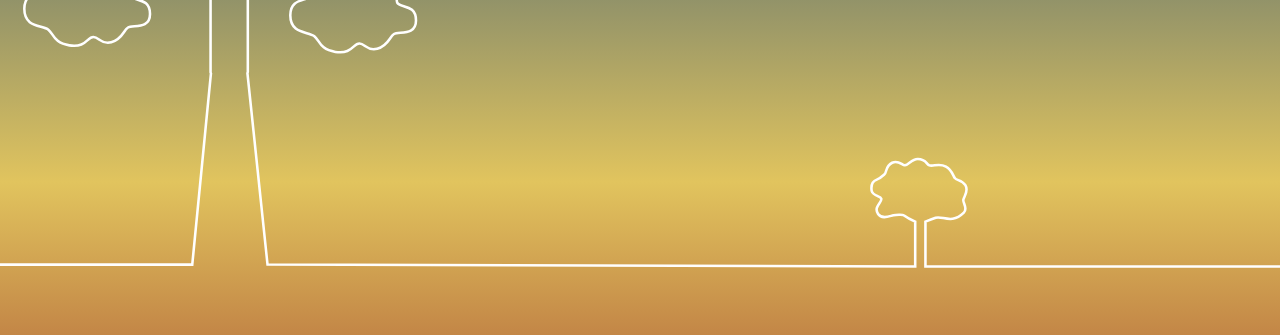
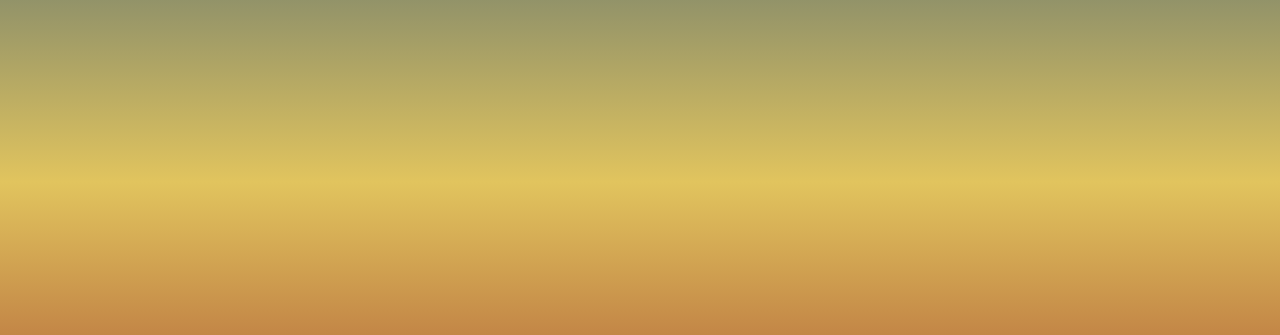
Before and after one commit to FlemmingBehrend/log-finder, a plain HTML site: page public/index.html in a window 1280 px wide. Shown: the part 378-713 px from the top of the page. Drawn offline with Linux system fonts and the light colour scheme.

Commit message:
updated|

```diff
--- a/public/index.html
+++ b/public/index.html
@@ -13,34 +13,7 @@
     <div class="wrapper">
         <div class="graphics">
             <div class="tower">
-                <svg version="1.1" id="Layer_1" xmlns="http://www.w3.org/2000/svg" xmlns:xlink="http://www.w3.org/1999/xlink" x="0px" y="0px"
-                     viewBox="-11 170 1000 429" enable-background="new -11 170 1000 429" xml:space="preserve">
-                    <path class="path" fill="none" stroke="#FFFFFF" stroke-width="2" stroke-miterlimit="10" d="M989,595H712v-35c0,0,4.5-1.8,8-3
-                                                                                                  c5.2-1.8,12.5,5.3,22-4c3.4-3.4-0.9-7.8-0.4-10.1c0.7-3.1,4.4-6.8,1.6-11.4c-2.6-4.2-6.9-3.6-8.2-5.5c-1.7-2.3-2.2-6.3-7-9
-                                                                                                  c-5.6-3.1-9.9,0.2-13-1c-2.5-0.9-2.3-5-9-5c-4.8,0-7.2,4.8-10,5c-2.3,0.2-4.9-4.5-10-2c-5.5,2.8-4,7.3-6,9c-1.4,1.2-3.1,3.2-6,4.2
-                                                                                                  c-2.6,0.9-4.9,3-4,8.8c0.6,3.7,6.8,4.1,7.5,6c1,2.9-6.4,6.2-2.5,12c3,4.5,9,1.6,12,1c1.9-0.4,7.1-0.7,8,0c3.4,2.5,9,5,9,5v35
-                                                                                                  l-506-1.5L182.3,444l0.3-0.8v-69.6l-0.2-0.2l12.3-72.3c10.9-2.6,16.5-6.5,16.5-6.5l-5.2-2.9l1.1-5.8l15-3.3l-10.1-3.9l1.2-4.6
-                                                                                                  c-15.8-8.3-32.2-11-32.2-11v-3.6l4.1-6.5h-4.9v-4.4h-8.3V244h-1.2l-1.7-31.2l-1-1.3l-1,1.3l-1.7,31.2h-1.2v4.8h-8.3v4.4h-4.9
-                                                                                                  l4.1,6.5v3.6c0,0-16.5,2.7-32.2,11l1.2,4.6l-10.1,3.9l15,3.3l1.1,5.8l-5.1,2.9c0,0,5.5,3.9,16.4,6.5l12.3,72.4l-0.1,0.1v69.6
-                                                                                                  l0.3,0.8l-14.6,149.4h-1.2H-11"/>
-                    <path class="path" fill="none" stroke="#FFFFFF" stroke-width="2" stroke-miterlimit="10" d="M8,393.7c0-13.5,12.1-10.8,15.6-14.7
-                                                                                                  c2.8-3.2-1-8.8,9-13.9c7.9-4.1,9.7,1,13.1,0.8c4.5-0.3,3.3-6.7,14.7-6.6c12.7,0.2,11.2,8.4,14.7,10.6c3,1.9,7.9-2.1,13.9,4.1
-                                                                                                  c3.8,4,1.3,7.4,2.5,9.8c2.2,4.4,14.7,0.9,14.7,13.9c0,12.2-13.5,8.3-17.2,10.6c-3.6,2.3-4.4,9.3-13.1,11.5c-8,2-9.5-4-13.9-4.1
-                                                                                                  c-5-0.1-5.5,8.6-18.8,6.6c-12.3-1.9-12.3-9.1-16.4-12.3C21.9,406.3,8,408.6,8,393.7z"/>
-                    <path class="path" fill="none" stroke="#FFFFFF" stroke-width="2" stroke-miterlimit="10" d="M325.1,313.9c-3.9,3-3.9,10-15.7,11.8
-                                                                                                  c-12.8,2-13.3-6.4-18-6.3c-4.3,0.1-5.7,5.8-13.3,3.9c-8.4-2.1-9.1-8.8-12.5-11c-3.6-2.3-16.5,1.5-16.5-10.2c0-12.4,12-9.1,14.1-13.3
-                                                                                                  c1.1-2.3-1.3-5.6,2.4-9.4c5.8-6,10.4-2.1,13.3-3.9c3.4-2.1,2-10,14.1-10.2c11-0.2,9.9,6,14.1,6.3c3.3,0.2,5-4.7,12.5-0.8
-                                                                                                  c9.6,4.9,6,10.3,8.6,13.3c3.3,3.7,14.9,1.2,14.9,14.1C343.1,312.5,329.8,310.3,325.1,313.9z"/>
-                    <path class="path" fill="none" stroke="#FFFFFF" stroke-width="2" stroke-miterlimit="10" d="M18.4,229.5c0-13.5,12.1-10.8,15.6-14.7
-                                                                                                  c2.8-3.2-1-8.8,9-13.9c7.9-4.1,9.7,1,13.1,0.8c4.5-0.3,3.3-6.7,14.7-6.6c12.7,0.2,11.2,8.4,14.7,10.6c3,1.9,7.9-2.1,13.9,4.1
-                                                                                                  c3.8,4,1.3,7.4,2.5,9.8c2.2,4.4,14.7,0.9,14.7,13.9c0,12.2-13.5,8.3-17.2,10.6c-3.6,2.3-4.4,9.3-13.1,11.5c-8,2-9.5-4-13.9-4.1
-                                                                                                  c-5-0.1-5.5,8.6-18.8,6.6c-12.3-1.9-12.3-9.1-16.4-12.3C32.2,242.1,18.4,244.4,18.4,229.5z"/>
-                    <path class="path" fill="none" stroke="#FFFFFF" stroke-width="2" stroke-miterlimit="10" d="M215.8,398.8c0-13.5,12.1-10.8,15.6-14.7
-                                                                                                  c2.8-3.2-1-8.8,9-13.9c7.9-4.1,9.7,1,13.1,0.8c4.5-0.3,3.3-6.7,14.7-6.6c12.7,0.2,11.2,8.4,14.7,10.6c3,1.9,7.9-2.1,13.9,4.1
-                                                                                                  c3.8,4,1.3,7.4,2.5,9.8c2.2,4.4,14.7,0.9,14.7,13.9c0,12.2-13.5,8.3-17.2,10.6c-3.6,2.3-4.4,9.3-13.1,11.5c-8,2-9.5-4-13.9-4.1
-                                                                                                  c-5-0.1-5.5,8.6-18.8,6.6c-12.3-1.9-12.3-9.1-16.4-12.3C229.7,411.3,215.8,413.6,215.8,398.8z"/>
-                </svg>
-
+Log finder
             </div>
         </div>
 
```
